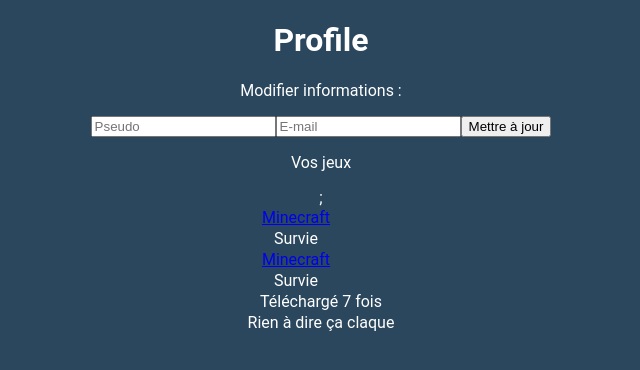
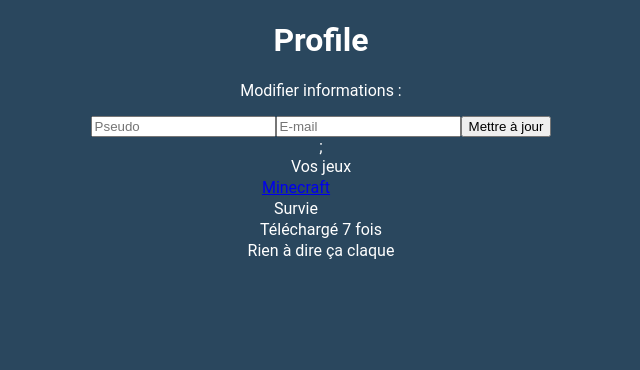
Before and after one commit to Darvasse/NewProjetPhp, a PHP site: page /profile in a window 1280 px wide. Shown: the top 370 px of the page, without its empty margins (319-959 px from the left). Run offline with PHP 8.4, Linux system fonts and the light colour scheme; a user stored in the database is signed in; data comes from the database, SQL or seed files in the repository.

Commit message:
j'ai oublier

```diff
--- a/Model/SteamModel.php
+++ b/Model/SteamModel.php
@@ -164,6 +164,7 @@ DELETE FROM jeu WHERE jeu.Name = :name');
     {
         if($pseudo != null)
         {
+            $_SESSION['pseudo'] = $pseudo;
             $query = $this->conn->prepare('UPDATE users SET username = :pseudo WHERE users.id = :id; ');
             $query->execute([
                 'pseudo' => $pseudo,
@@ -172,6 +173,7 @@ DELETE FROM jeu WHERE jeu.Name = :name');
         }
         if($mail != null)
         {
+            $_SESSION['email'] = $mail;
             $query = $this->conn->prepare('UPDATE users SET email = :mail WHERE users.id = :id;');
             $query->execute([
                 'mail' => $mail,
--- a/View/profile.php
+++ b/View/profile.php
@@ -18,15 +18,11 @@
         </tr>
     </table>
     <table>
+        <tr><td>Vos jeux</td></tr>
         <?php foreach ($params['games'] as $game) : ?>
             <tr>
                 <td class="disp" width="100" align="center"><a href="/jeu/<?= $game['Name']; ?>"><?=$game['Name'];?></a></td>
                 <td class="disp" width="100" align="center"><?= $game['name']; ?></td>
-                <p>Vos jeux</p>
-            </tr>
-            <tr>
-                <td width="100" align="center"><a href="/jeu/<?= $game['Name']; ?>"><?=$game['Name'];?></a></td>
-                <td width="100" align="center"><?= $game['name']; ?></td>
                 <td width='150' align='center'>Téléchargé <?=$game['nbTelechargement']; ?> fois</td>;
                 <td align="center"><?= $game['Description']; ?></td>
             </tr>
```
